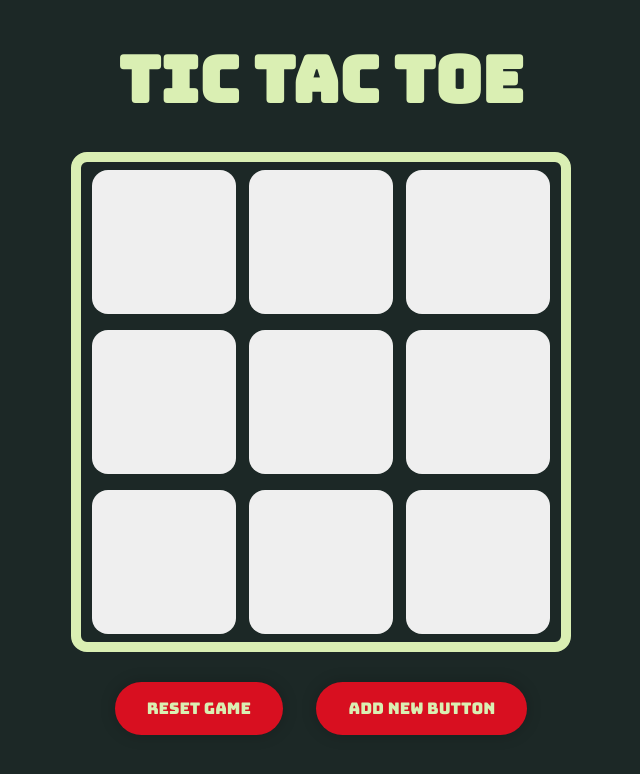
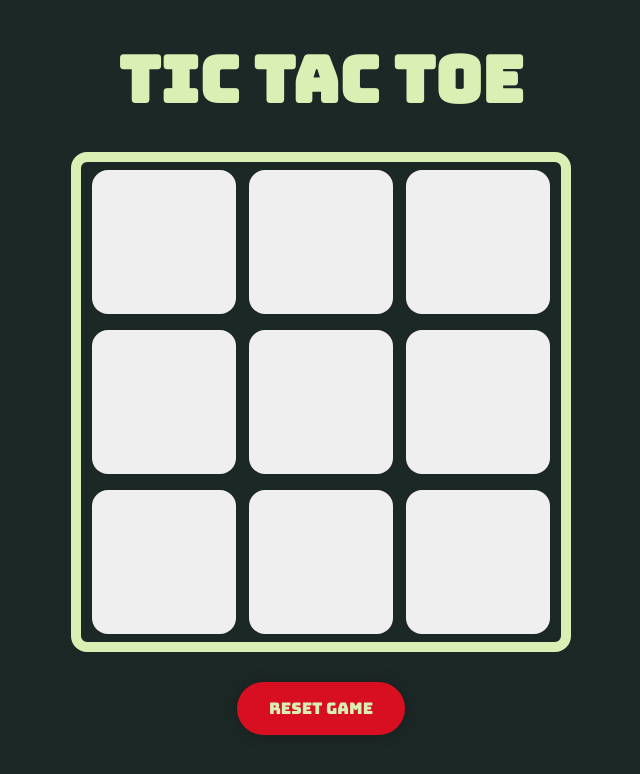
Before and after one commit to DKRoaunak/Web-Tic_Tac_Toe, a plain HTML site: page index.html in a window 1280 px wide. Shown: the whole page, without its empty margins (319-959 px from the left). Drawn offline with Linux system fonts and the light colour scheme.

Commit message:
Remove Add Button

```diff
--- a/index.html
+++ b/index.html
@@ -31,7 +31,7 @@
     </div>
 
     <button id="reset-btn">Reset Game</button>
-    <button class="btn">Add new Button</button>
+    <!-- <button class="btn">Add new Button</button> -->
     <script src="/script.js"></script>
 </body>
 
--- a/style.css
+++ b/style.css
@@ -58,6 +58,7 @@ body {
     box-shadow: 0 0 1rem rgba(205, 205, 205, 0.2);
 }
 
+/*
 .btn{
    padding: 1rem 2rem;
     color: rgb(218, 239, 179);
@@ -71,11 +72,10 @@ body {
 
 .btn:hover{
     border: none;
-    /* background-color: rgb(204, 47, 60); */
     scale: calc(1.1);
     transition: scale 0.2s ease-in-out;
     box-shadow: 0 0 1rem rgba(205, 205, 205, 0.2);
-}
+} */
 
 
 .box {
```
